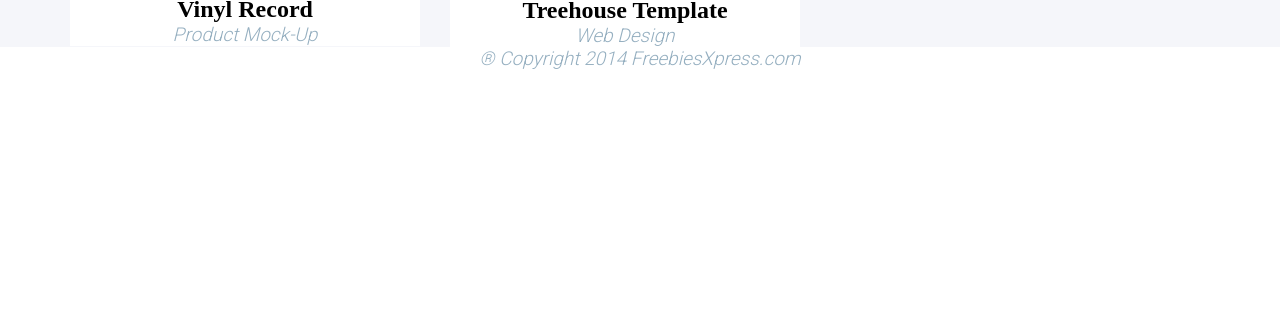
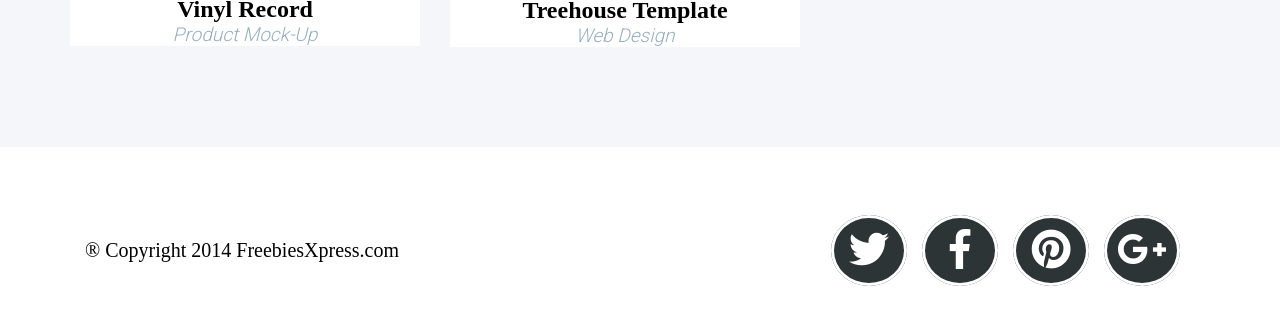
Before and after one commit to piotrwaloszek/Kodilla-projekt-modul-4, a website: page index.html in a window 1280 px wide. Shown: the part 2447-2771 px from the top of the page. Before the commit the page ends 2617 px from the top, so only its background shows below. Drawn offline with Linux system fonts and the light colour scheme.

Commit message:
Add Footer

```diff
--- a/index.html
+++ b/index.html
@@ -111,7 +111,15 @@
         </div>
     </section>
     <footer>
-        <p class="subtitle">® Copyright 2014 FreebiesXpress.com</p>
+        <div class="container">
+            <p class="text-footer">® Copyright 2014 FreebiesXpress.com</p>
+            <ul class="footer-list">
+                <li><a href=#><i class="fab fa-twitter"></i></a></li>
+                <li><a href=#><i class="fab fa-facebook-f"></i></a></li>
+                <li><a href=#><i class="fab fa-pinterest"></i></a></li>
+                <li><a href=#><i class="fab fa-google-plus-g"></i></a></li>
+            </ul>
+        </div>
     </footer>
 </body>
 </html>
--- a/sass/style.scss
+++ b/sass/style.scss
@@ -127,6 +127,7 @@ li:hover {
             max-width: 1140px;
             margin: auto;
             align-items: center;
+            padding: 0 0 100px 0;
             .box-description {
                 background: #ffffff;
             }
@@ -150,3 +151,29 @@ li:hover {
         }
     }
 }
+
+/* Footer */
+footer {
+    padding: 40px 0;
+    .container {
+        justify-content: space-between;
+        align-items: center;
+    }
+    .text-footer {
+        font-size: 20px;
+    }
+    .footer-list {
+        font-size: 40px;
+        a {
+            border: solid;
+            background-color: #2d3436;
+            color: #ffffff;
+            border-radius: 50%;
+            padding: 10px;
+            i {
+                width: 50px;
+                text-align: center;
+            }
+        }
+    }
+}
```
Also changed, not shown: css/style.css.
